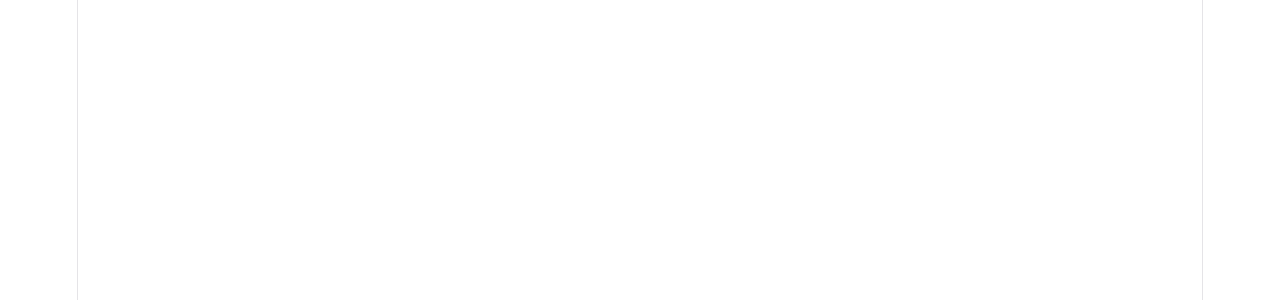
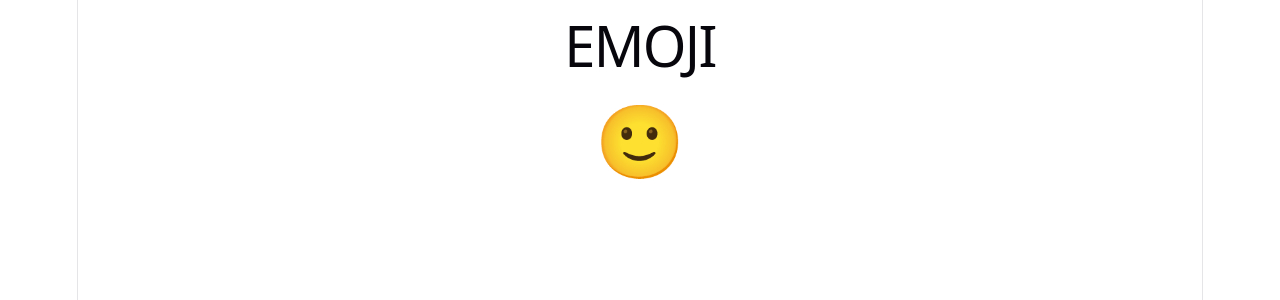
Before and after one commit to ufjf-dcc207/ufjf-dcc207-2026-3-a-atv06-barcelos1103, a React (Vite) app: page / in a window 1280 px wide. Shown: the top 300 px of the page. Built offline with nearby package versions, Linux system fonts and the light colour scheme.

Commit message:
Criacao Emoji App

```diff
--- a/src/App.tsx
+++ b/src/App.tsx
@@ -1,3 +1,4 @@
+import Emoji from "./Emoji"
 
 
 function App() {
@@ -5,7 +6,8 @@
 
   return (
     <>
-
+  <h1> EMOJI</h1>
+  <Emoji />
     </>
   )
 }
--- /dev/null
+++ b/src/Emoji.css
@@ -0,0 +1,4 @@
+.emoji {
+    margin: 0.5em;
+    font-size: 4em;
+}
--- a/src/Emoji.tsx
+++ b/src/Emoji.tsx
@@ -0,0 +1,9 @@
+import "./Emoji.css";
+
+export default function Emoji() {
+    return (
+        <div className="emoji">
+            🙂
+        </div>
+    )
+}
```
